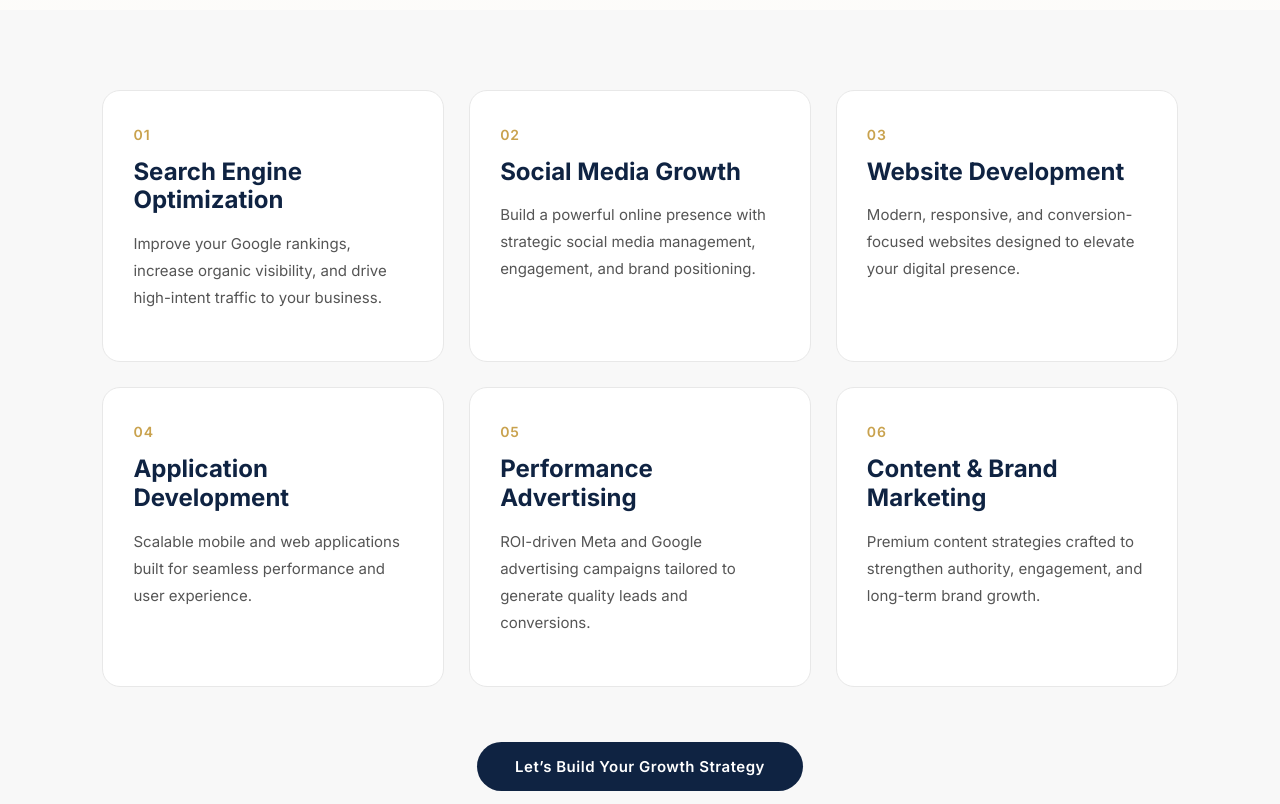
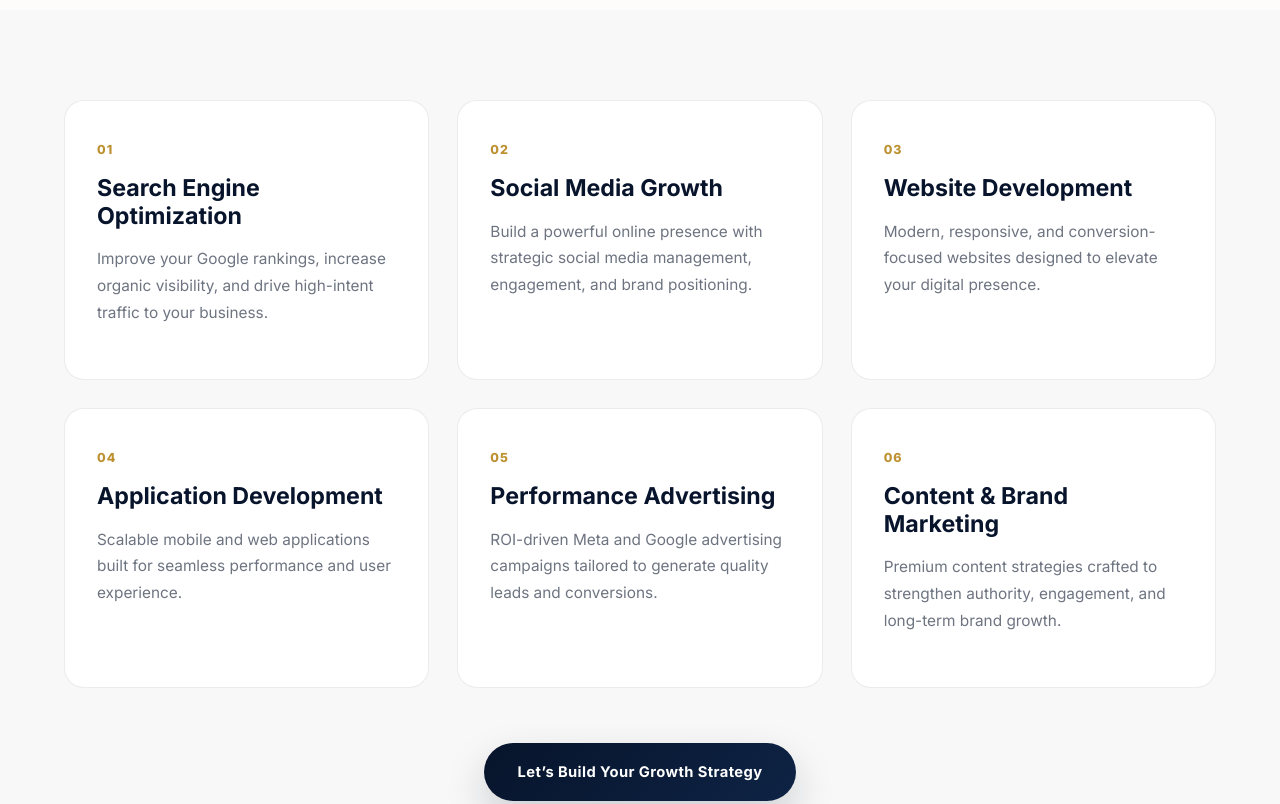
Before and after one commit to arfaazishan/verboro-website, a website: page index.html in a window 1280 px wide. Shown: the part 1340-2144 px from the top of the page. Drawn offline with nearby package versions, Linux system fonts and the light colour scheme.

Commit message:
Update styles.css

```diff
--- a/styles.css
+++ b/styles.css
@@ -343,100 +343,145 @@ h3 {
   margin-bottom: 44px;
 }
 
+/* SERVICES SECTION */
+
 .services-section {
-  padding: 80px 8%;
+  padding: 90px clamp(20px, 5vw, 72px);
   background: #f8f8f8;
 }
 
 .service-grid {
   display: grid;
-  grid-template-columns: repeat(3, 1fr);
-  gap: 25px;
+  grid-template-columns: repeat(3, minmax(0, 1fr));
+  gap: 28px;
+  width: 100%;
 }
 
 .service-card {
+  position: relative;
+  overflow: hidden;
+  min-height: 280px;
+  padding: 38px 32px;
   background: #ffffff;
-  padding: 35px 30px;
-  border-radius: 18px;
-  transition: all 0.35s ease;
+  border: 1px solid rgba(7, 20, 43, 0.08);
+  border-radius: 20px;
+  transition:
+    background 0.35s ease,
+    transform 0.35s ease,
+    box-shadow 0.35s ease;
   cursor: pointer;
-  border: 1px solid #e8e8e8;
 }
 
 .service-card span {
-  font-size: 14px;
-  font-weight: 600;
-  color: #c9a24e;
-  display: block;
-  margin-bottom: 15px;
+  display: inline-block;
+  margin-bottom: 18px;
+  color: var(--gold);
+  font-size: 0.78rem;
+  font-weight: 800;
   letter-spacing: 1px;
+  transition: color 0.35s ease;
 }
 
 .service-card h3 {
-  font-size: 24px;
-  margin-bottom: 15px;
-  color: #0f2342;
-  transition: 0.35s ease;
+  margin-bottom: 16px;
+  color: var(--navy);
+  font-size: 1.45rem;
+  font-weight: 700;
+  line-height: 1.2;
+  transition: color 0.35s ease;
 }
 
 .service-card p {
-  font-size: 15px;
-  line-height: 1.8;
-  color: #555;
-  transition: 0.35s ease;
+  margin: 0;
+  color: var(--muted);
+  font-size: 0.96rem;
+  line-height: 1.75;
+  transition: color 0.35s ease;
 }
 
-/* Hover Effect */
+/* HOVER EFFECT */
+
 .service-card:hover {
   background: #000000;
-  transform: translateY(-8px);
-  box-shadow: 0 20px 40px rgba(0,0,0,0.12);
+  transform: translateY(-10px);
+  box-shadow: 0 24px 50px rgba(0, 0, 0, 0.18);
 }
 
+.service-card:hover span,
 .service-card:hover h3,
-.service-card:hover p,
-.service-card:hover span {
+.service-card:hover p {
   color: #ffffff;
 }
 
-/* CTA Button */
+/* CTA */
+
 .services-cta {
-  text-align: center;
+  display: flex;
+  justify-content: center;
   margin-top: 55px;
 }
 
 .cta-btn {
-  display: inline-block;
-  padding: 15px 38px;
-  background: #0f2342;
+  display: inline-flex;
+  align-items: center;
+  justify-content: center;
+  min-width: 260px;
+  min-height: 58px;
+  padding: 0 34px;
   color: #ffffff;
+  background: linear-gradient(
+    135deg,
+    var(--navy),
+    var(--navy-2)
+  );
+  border-radius: 999px;
+  font-size: 0.92rem;
+  font-weight: 700;
+  letter-spacing: 0.4px;
   text-decoration: none;
-  border-radius: 50px;
-  font-weight: 600;
-  letter-spacing: 0.5px;
-  transition: all 0.3s ease;
+  box-shadow: 0 18px 40px rgba(7, 20, 43, 0.18);
+  transition:
+    transform 0.3s ease,
+    background 0.3s ease,
+    color 0.3s ease;
 }
 
 .cta-btn:hover {
-  background: #c9a24e;
-  color: #000000;
-  transform: translateY(-2px);
+  background: linear-gradient(
+    135deg,
+    var(--gold-light),
+    var(--gold)
+  );
+  color: var(--navy);
+  transform: translateY(-3px);
 }
 
-/* Responsive */
-@media (max-width: 992px) {
+/* TABLET */
+
+@media (max-width: 1020px) {
   .service-grid {
-    grid-template-columns: repeat(2, 1fr);
+    grid-template-columns: repeat(2, minmax(0, 1fr));
   }
 }
 
-@media (max-width: 600px) {
+/* MOBILE */
+
+@media (max-width: 760px) {
   .service-grid {
     grid-template-columns: 1fr;
   }
 
+  .service-card {
+    min-height: auto;
+    padding: 30px 24px;
+  }
+
   .service-card h3 {
-    font-size: 20px;
+    font-size: 1.2rem;
+  }
+
+  .cta-btn {
+    width: 100%;
   }
 }
 
```
